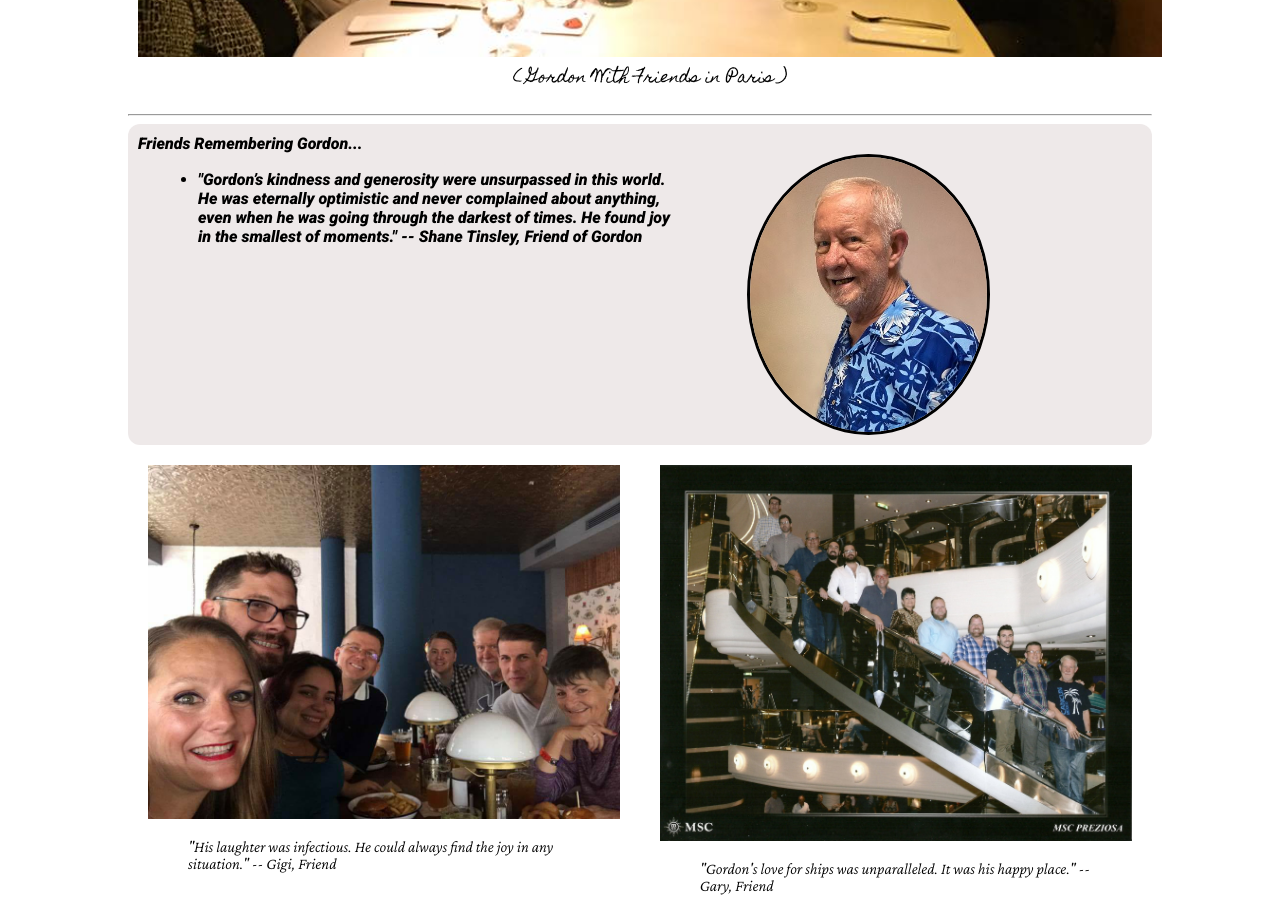
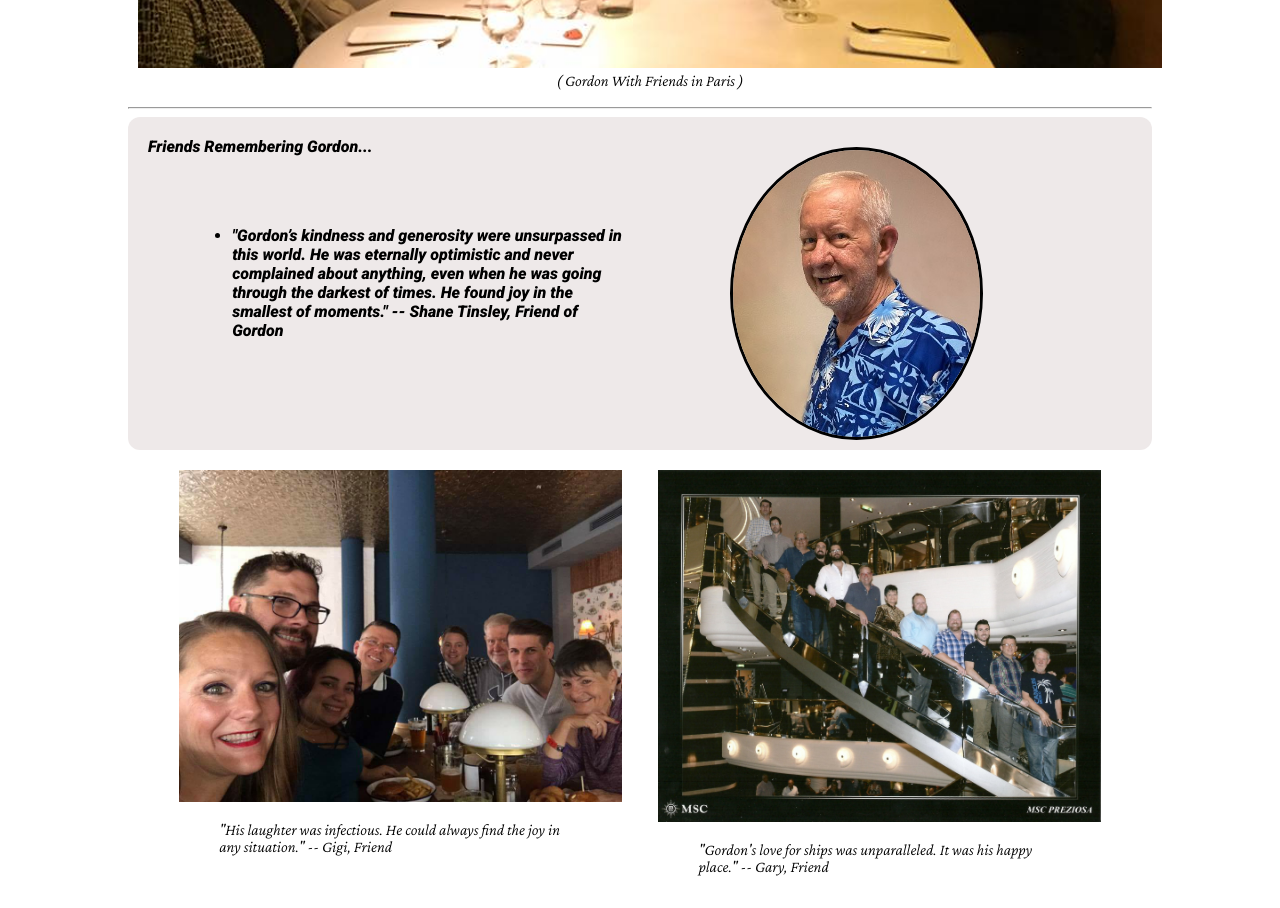
Before and after one commit to Zebtha/bioSite, a plain HTML site: page index.html in a window 1280 px wide. Shown: the part 620-1528 px from the top of the page. Drawn offline with nearby package versions, Linux system fonts and the light colour scheme; a web font is replaced by a local one.

Commit message:
Push 2/25/24
Final Version of bioSite

```diff
--- a/bioSite.css
+++ b/bioSite.css
@@ -1,5 +1,5 @@
 /*
-Shane Tinsley, Assignment 7.2, 2/12/24. Second Draft of Master CSS for bioSite.
+Shane Tinsley, Assignment 10, 2/23/24. Final Draft of Master CSS for bioSite.
 Basic layout of HTML code.
 References Text Book and W3Schools and Dr. Issa.
 https://zebtha.github.io/bioSite/
@@ -53,7 +53,7 @@ h2 {
 
 h6 {
   font-family: "Protest Riot", sans-serif;
-  font-size: 25px;
+  font-size: 35px;
   margin: 0% 0% 0% 10%;
   color: #DCD6FF;
   -webkit-text-stroke: 1px #a9dad0;
@@ -108,7 +108,7 @@ figure {
 }
 
 figcaption {
-  font-family: 'Homemade Apple', cursive;
+  font-family: 'Crimson Pro', serif;
   font-size: medium;
   text-align: center;
 }
@@ -125,13 +125,19 @@ figcaption {
 }
 
 .card-title {
+  display: flex;
   grid-area: 1 / 1 / 2 / 2;
-  max-height: 20%;
+  justify-self: left;
+  align-self: top;
+  padding: 10px;
 }
 
 .card-content {
+  display: flex;
   grid-area: 1 / 1 / 3 / 2;
-  padding: 20px;
+  justify-self: center;
+  align-self: center;
+  padding: 10%;
 }
 
 .card-image {
@@ -151,10 +157,13 @@ figcaption {
 }
 
 #gallery {
+  max-width: 90%;
   font-family: 'Crimson Pro', serif;
   display: flex;
   flex-wrap: wrap;
   justify-content: space-between;
+  justify-self: center;
+  align-self: center;
   padding: 20px;
 }
 
```
Also changed, not shown: about.html (+1 -1 lines), hobbies.html (+1 -1 lines), index.html (+1 -1 lines).
